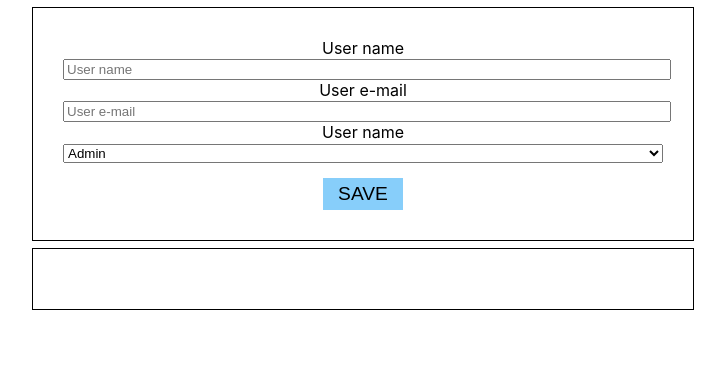
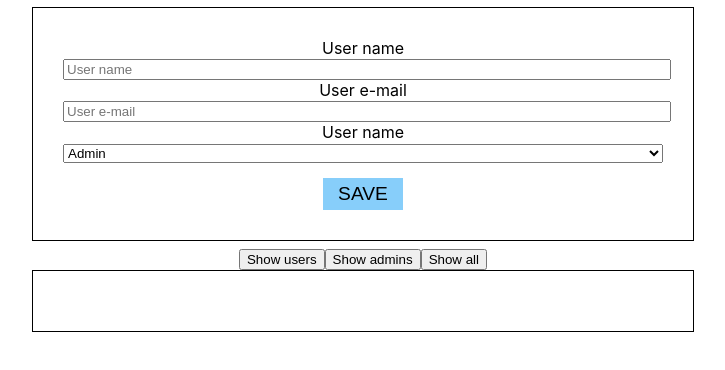
Before and after one commit to mmindykowski/react-formularze-zdarzenia, a React (Create React App) app: page / in a window 1280 px wide. Shown: the top 370 px of the page, without its empty margins (277-1002 px from the left). Built offline with nearby package versions, Linux system fonts and the light colour scheme.

Commit message:
zmiana pliku na jsx plus tworzenie funkcji

```diff
--- a/src/UsersList.js
+++ b/src/UsersList.jsx
@@ -9,6 +9,8 @@ const UsersList = () => {
   });
 
   const [users, setUsers] = useState([]);
+
+  const [filteredList, setfilteredList] = useState([]);
 
   const handleInputChange = (e) => {
     const target = e.target;
@@ -27,6 +29,17 @@ const UsersList = () => {
     const filteredUsers = users.filter((user) => user.id !== id);
     setUsers(filteredUsers);
   };
+
+  const filtering = (event) => {
+
+    let filter
+
+    if ( event.target.name === 'show-users') {
+      filter = users.filter()
+    }
+  }
+
+
 
   return (
     <div className="usersList">
@@ -56,7 +69,11 @@ const UsersList = () => {
         </select>
         <button>Save</button>
       </form>
-
+      <div>
+        <button name="show-users" onClick={(event)=> filtering(event)}>Show users</button>
+        <button name="show-admins" onClick={(event)=> filtering(event)}>Show admins</button>
+        <button name="show-all" onClick={(event)=> filtering(event)}>Show all</button>
+      </div>
       <div className="list">
         {users.map((user) => {
           return (
```
